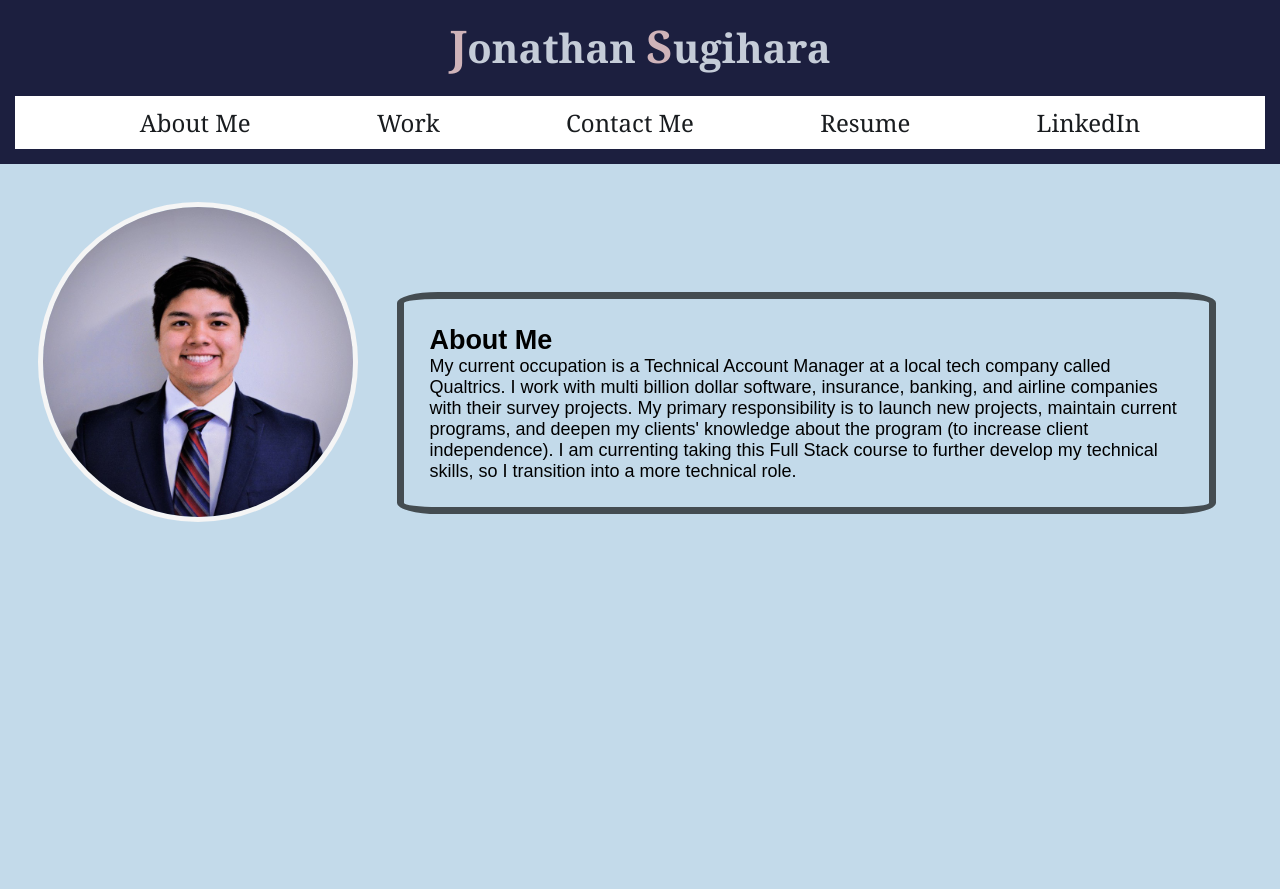
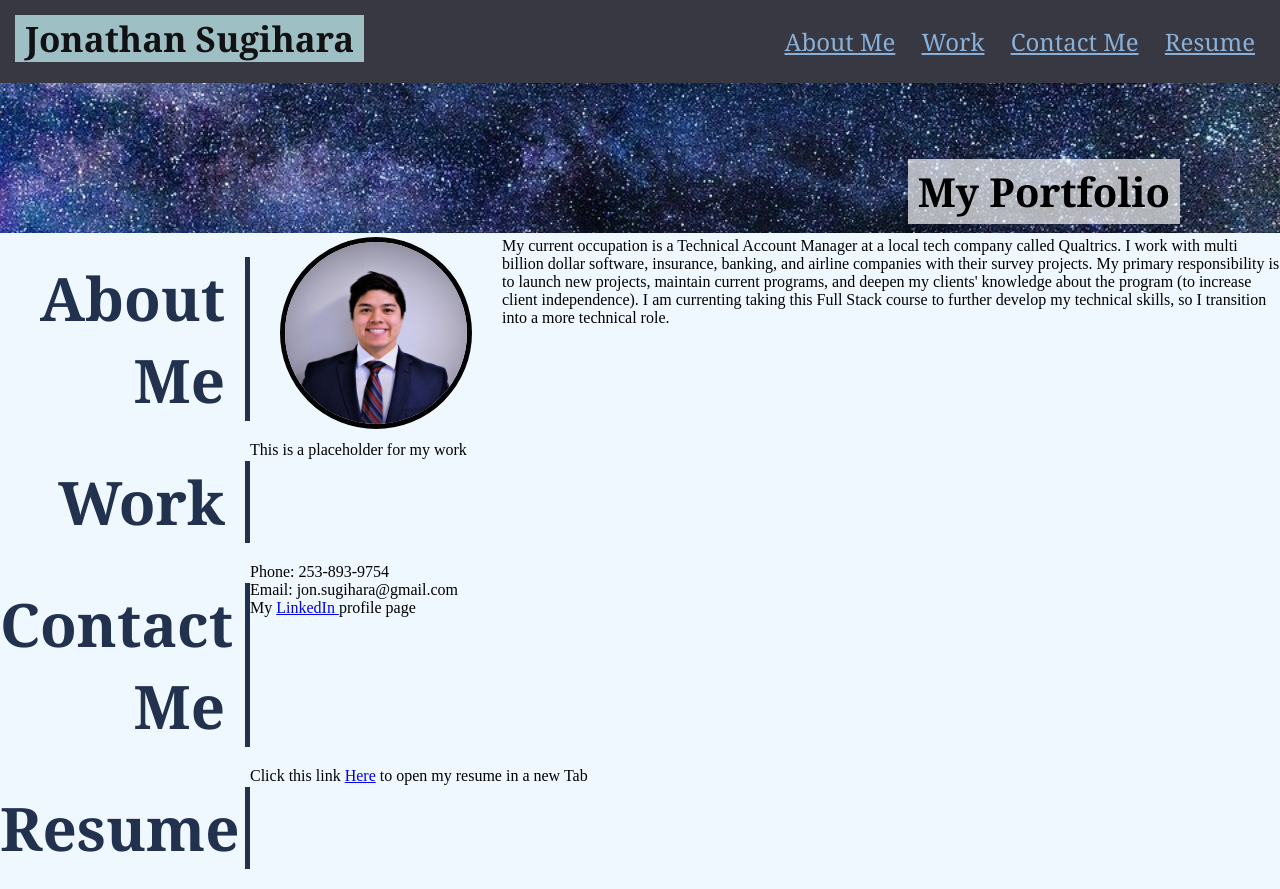
Before and after one commit to jsugihara00123/Professional_Portfolio, a plain HTML site: page index.html in a window 1280 px wide. Before the commit the page ends 800 px from the top, so only its background shows below. Drawn offline with Linux system fonts and the light colour scheme.

Commit message:
second commit

```diff
--- a/index.html
+++ b/index.html
@@ -16,45 +16,60 @@
         <li><a href="#myWork">Work</a></li>
         <li><a href="#contactMe">Contact Me</a></li>
         <li><a href="#myResume">Resume</a></li>
-        <li><a href="https://www.linkedin.com/in/jonathan-sugihara-b8154015a/" target=_blank>LinkedIn</a></li>
       </ul>
     </nav>
     </header>
 
+
+
+    <div class="title">
+      <img src="milky-way-2695569_960_720.jpeg" alt="Image of Milky Way" class="milky">
+
+      <h2>My Portfolio</h2>
+    </div>
+
     <div class="myInfo">
-      <section id="aboutme" class="aboutMe">
-        <img src="./1583451739558.jpeg" alt="Image of Jonathan Sugihara" class="myImage">
-        <article class="aboutMeBlurb">
-
+      <section id="aboutMe" class="aboutMe">
           <h2>About Me</h2>
 
-          <p>
-            My current occupation is a Technical Account Manager at a local tech company called Qualtrics.
-            I work with multi billion dollar software, insurance, banking, and airline companies with their survey projects.
-            My primary responsibility is to launch new projects, maintain current programs, and deepen my clients' knowledge about the program (to increase client independence).
-            I am currenting taking this Full Stack course to further develop my technical skills, so I transition into a more technical role.
-          </p>
-        </article>
+          <section>
+            <img src="./1583451739558.jpeg" alt="Image of Jonathan Sugihara" class="myImage">
 
+            <p>
+              My current occupation is a Technical Account Manager at a local tech company called Qualtrics.
+              I work with multi billion dollar software, insurance, banking, and airline companies with their survey projects.
+              My primary responsibility is to launch new projects, maintain current programs, and deepen my clients' knowledge about the program (to increase client independence).
+              I am currenting taking this Full Stack course to further develop my technical skills, so I transition into a more technical role.
+            </p>
+        </section>
       </section>
 
-      <section id="mywork" class="myWork">
+      <section id="myWork" class="myWork">
+        <h2>Work</h2>
+
+        <p>This is a placeholder for my work</p>
 
       </section>
 
       <section id="contactMe" class="contactMe">
+        <h2>Contact Me</h2>
 
+        <section>
+          <p>Phone: 253-893-9754</p>
+
+          <p>Email: jon.sugihara@gmail.com</p>
+
+          <p>My <a href="https://www.linkedin.com/in/jonathan-sugihara-b8154015a/" target=_blank> LinkedIn </a> profile page</p>
+        </section>
       </section>
 
       <section id="myResume" class="myResume">
+        <h2>Resume</h2>
 
+        <p>
+          Click this link <a href="#" target = _blank>Here</a> to open my resume in a new Tab
+        </p>
       </section>
-
-    </div>
-
-    <div>
-
-        <h2></h2>
     </div>
 </body>
 </html>
--- a/style.css
+++ b/style.css
@@ -4,94 +4,136 @@
   margin: 0;
 }
 
+html {
+  scroll-behavior: smooth;
+  overflow-y: auto;
+  overflow-x:100%;
+}
 
 body {
-  background-color:rgb(195, 218, 234);
-  display: flex;
+  background-color:aliceblue;
   flex-direction: column;
   justify-content: flex-start;
+  display: flex;
 }
 
+/* Header */
 header {
   font-family:Cambria, Cochin, Georgia, Times, 'Times New Roman', serif;
-  font-size:large;
-  background-color:rgb(28, 31, 63);
+  background-color:rgb(55, 56, 66);
   padding: 15px;
-  text-align: center;
 }
 
 header h1 {
   display: inline-block;
-  font-size: 40px;
-  float: none;
-  color:aliceblue;
-  margin-bottom: 20px;;
+  font-size: 35px;
+  color:rgb(9, 9, 9);
+  margin-bottom: 5px;;
   opacity: .8;
+  background-color:#b8e1e5;
+  padding-left: 10px;
+  padding-right:10px;
 }
 
-header h1 span {
-  color:rgb(252, 216, 216);
-  font-size: 45px;
-}
-nav {
+/* Nav bar */
+header nav{
   font-family:Cambria, Cochin, Georgia, Times, 'Times New Roman', serif;
   font-size:x-large;
   padding-top: none;
-  float: center;
-  background: white;
+  float: right;
   display: flex;
-  justify-content: space-around;
 }
 
 nav a {
-  color: #191c1f;
-  padding: 10px 50px;
+  color: #89b0d8;
   text-decoration: none;
-  text-align: center;
+  flex-wrap: wrap;
+  text-decoration: underline;
 }
 
 nav ul li {
   display: inline-block;
   margin: 10px;
+ }
+
+.milky {
+  height: 150px;
+  width:100%;
+  object-fit: cover;
 }
 
-header nav ul {
-  list-style-type: none;
+.title {
+  position: relative;
+}
+.title h2 {
+  position: absolute;
+  bottom: 13px;
+  right: 100px;
+  font-size: 40px;
+  color:black;
+  background-color: rgba(255, 255, 255, 0.675);
+  padding-top: 5px;
+  padding-bottom: 5px;
+  padding-left: 10px;
+  padding-right: 10px;
+  font-family: Cambria, Cochin, Georgia, Times, 'Times New Roman', serif;
 }
 
+/* Everything below the milky way image */
+
 .myInfo {
-  display:flex;
-  flex-direction: row;
+  display: flex;
+  flex-direction: column;
 }
 
+/* All Headings */
+.myInfo h2 {
+  font-size: 60px;
+  font-family: Cambria, Cochin, Georgia, Times, 'Times New Roman', serif;
+  color: rgb(33, 49, 78);
+  border-right: 5px solid rgb(33, 49, 78);
+  padding-right: 20px;
+  margin-top: 20px;
+  margin-bottom: 20px;
+  float: left;
+  inline-size: 250px;
+  overflow-wrap: normal;
+  text-align: right;
+}
+
+/* My picture */
 .aboutMe .myImage {
   height: auto;
-  width: 25%;
-  margin: 3%;
+  width: 15%;
   background-size: cover;
   background-position: center;
-  border: 5px solid whitesmoke;
+  border: 5px solid rgb(4, 4, 4);
   border-radius: 50%;
+  flex-shrink:initial;
+  flex-shrink: 1;
+  margin-left: 30px;
+  margin-right: 30px;
   float: left;
-  flex-wrap: wrap;
-  flex-shrink: 1;
 }
 
-.aboutMe {
-  display: inline-block;
+
+/*
+
+.aboutMe p{
+  padding-top: 60px;
+  font-size: 20px;;
 }
 
-.aboutMe .aboutMeBlurb {
-  font-size: 18px;
-  font-family:Arial, Helvetica, sans-serif;
-  margin-top: 10%;
-  margin-left: 31%;
-  margin-right: 5%;
-  padding: 2%;
-  flex-wrap: wrap;
-  Border: 7px solid rgba(0, 0, 0, 0.651);
-  border-radius: 5%;
-  border-top: 11%;
+.myWork {
+  display: inline-flex;
+}
 
 
+.contactMe {
+  display: inline-flex;
 }
+
+
+.myResume {
+  display: inline-flex;
+}
```
Also changed, not shown: milky-way-2695569_960_720.jpeg (added), 1 other file.
